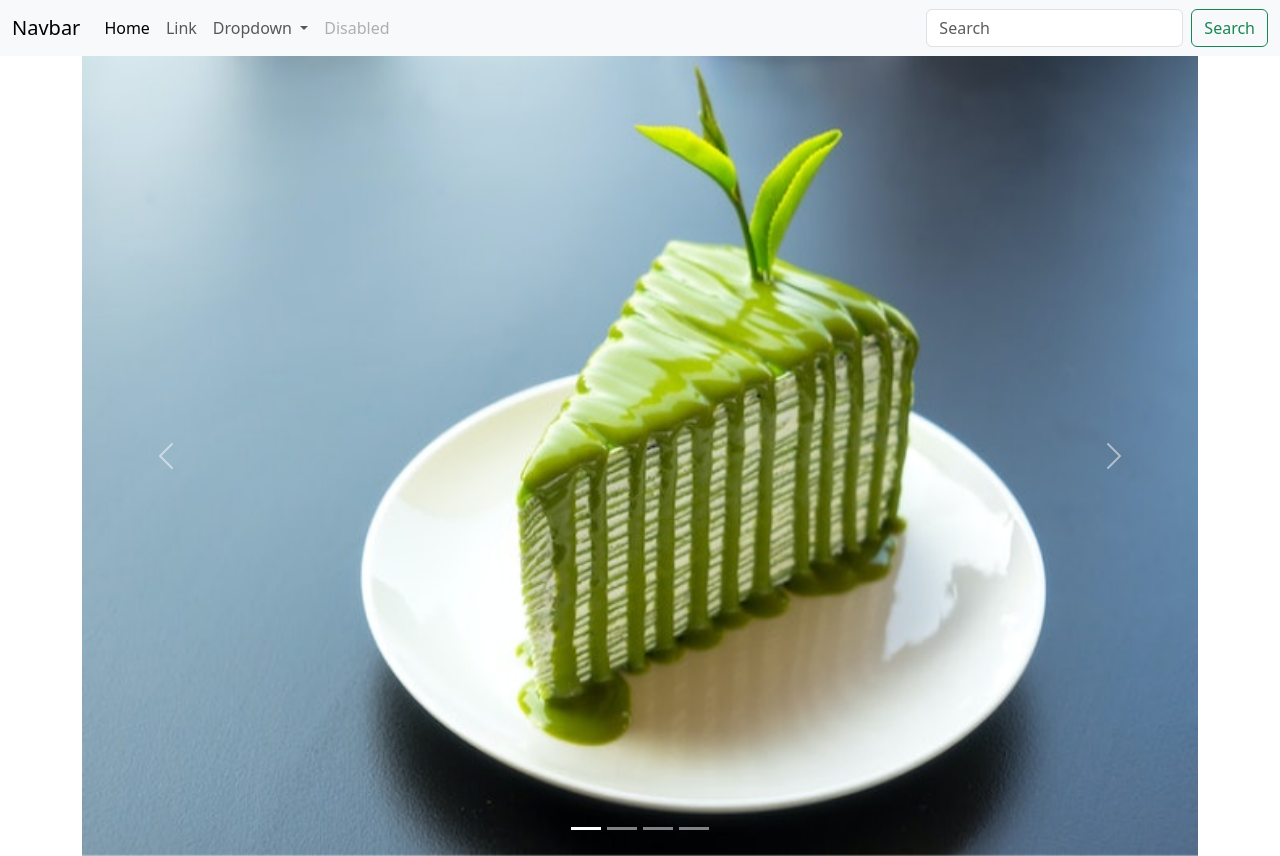
After one commit to ibukig6/project-1-master, a Flask app: page /show in a window 1280 px wide. The commit adds this page. Run offline with Flask 3, Linux system fonts and the light colour scheme; data comes from the database, SQL or seed files in the repository; both versions use the stored data as it was after the commit; some libraries are stand-ins or nearby versions.

Commit message:
6.14前台輪播圖

```diff
--- a/app.py
+++ b/app.py
@@ -150,10 +150,25 @@ def upload():
             type = "副檔名不符"
         else:
             type="新增成功"
+            with get_db() as cur: #with get_db().cursor() as cur:
+                cur.row_factory = sql.Row
+                cur = cur.cursor() #上面的註解可以把這行省略
+                cur.execute(f"INSERT INTO Pictures (p_name) VALUES ('{name}');")
+                cur.close()
             f.save(os.path.join(app.config['UPLOAD_FOLDER'], name))
         return render_template("upload.html",type=type)
     return render_template("upload.html")
 
+@app.route("/show")
+def show():
+    with get_db() as cur: #with get_db().cursor() as cur:
+        cur.row_factory = sql.Row
+        cur = cur.cursor() #上面的註解可以把這行省略
+        cur.execute("select * from Pictures")
+        data = cur.fetchall()
+        cur.close()
+    return render_template("show.html",data=data)
+
 if __name__ =="__main__":
     app.secret_key = "Your Key"
     app.run(debug=True)
--- a/db.py
+++ b/db.py
@@ -3,6 +3,10 @@ import sqlite3
 conn = sqlite3.connect('database.db')
 print ("Opened database successfully")
 
-conn.execute('CREATE TABLE Users (id primarykey auto_increment, name nvarchar(20), account nvarchar(40), password nvarchar(40))')
+#conn.execute('CREATE TABLE Users (id primarykey auto_increment, name nvarchar(20), account nvarchar(40), password nvarchar(40))')
+#print ("Table created successfully")
+
+conn.execute('CREATE TABLE Pictures (id primarykey auto_increment, p_name nvarchar(20))')
 print ("Table created successfully")
+
 conn.close()
--- a/templates/login.html
+++ b/templates/login.html
@@ -100,4 +100,4 @@
 
 {% endif %}
 
-{% endblock%}
+{% endblock %}
--- /dev/null
+++ b/templates/show.html
@@ -0,0 +1,39 @@
+{% extends "layout/layout.html"%}
+{% block content%}
+
+<div class="container">
+<div id="carouselExampleIndicators" class="carousel slide">
+    <div class="carousel-indicators">
+        {% for i in range(data|length) %}
+        {% if i == 0 %}
+            <button type="button" data-bs-target="#carouselExampleIndicators" data-bs-slide-to="{{ i }}" class="active" aria-current="true" aria-label="Slide {{ i+1 }}"></button>
+        {% else %}
+            <button type="button" data-bs-target="#carouselExampleIndicators" data-bs-slide-to="{{ i }}" aria-label="Slide {{ i+1 }}"></button>
+        {% endif %}
+        {% endfor %}
+
+    </div>
+    <div class="carousel-inner">
+        {% for i in range(data|length) %}
+        {% if i ==0 %}
+        <div class="carousel-item active">
+            <img src="/static/images2/{{ data[i].p_name }}" class="d-block w-100" alt="..." style="height: 800px;">
+        </div>
+        {% else %}
+        <div class="carousel-item">
+            <img src="/static/images2/{{ data[i].p_name }}" class="d-block w-100" alt="..." style="height: 800px;">
+        </div>
+        {% endif %}
+        {% endfor %}
+    </div>
+    <button class="carousel-control-prev" type="button" data-bs-target="#carouselExampleIndicators" data-bs-slide="prev">
+      <span class="carousel-control-prev-icon" aria-hidden="true"></span>
+      <span class="visually-hidden">Previous</span>
+    </button>
+    <button class="carousel-control-next" type="button" data-bs-target="#carouselExampleIndicators" data-bs-slide="next">
+      <span class="carousel-control-next-icon" aria-hidden="true"></span>
+      <span class="visually-hidden">Next</span>
+    </button>
+  </div>
+</div>
+  {% endblock %}
--- a/templates/upload.html
+++ b/templates/upload.html
@@ -11,7 +11,7 @@
 <script>
     Success("{{type}}", "新增成功");
 </script>
-{% else %}
+{% elif type == "副檔名不符" %}
 <script>
     Swal.fire({
     icon: 'error',
```
Also changed, not shown: database.db, static/images2/66fd50bf-6acd-47cd-bada-82b33bb8be28.jpg (added), static/images2/e5d297c3-287f-4b94-b8d2-881c3000250f.jpg (added), static/images2/eab02f2c-b5ef-4d7a-910b-5752cded165b.jpg (added), static/images2/f2168f98-5dd5-4a0d-be80-6a67ed07cddd.jpg (renamed from static/images2/b9a4bfe9-0884-4b7c-9522-38fdb7eb44f5.jpg).
